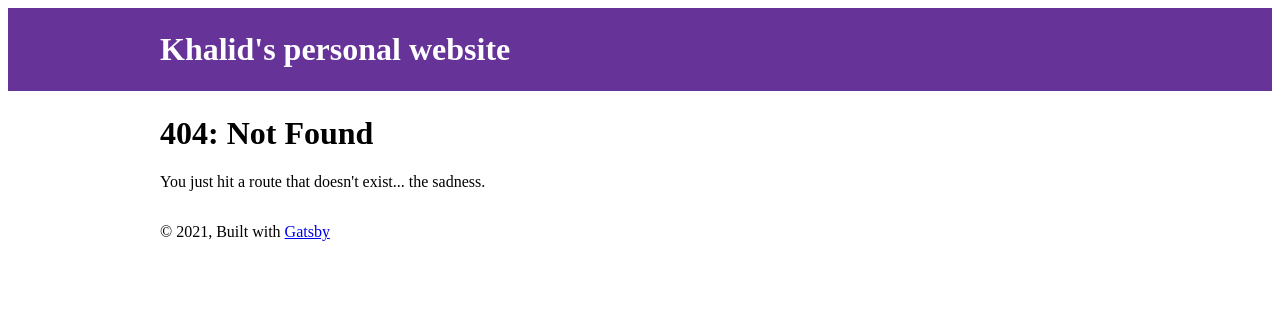
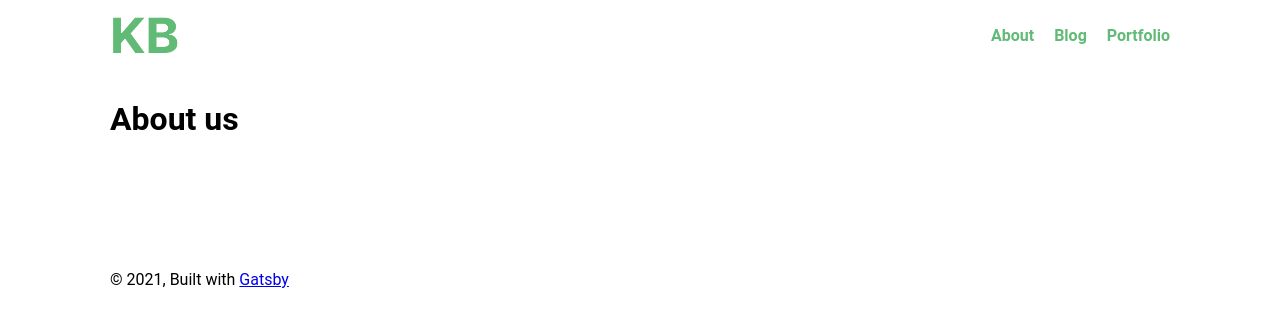
Before and after one commit to alhajr20/My-Website, a Gatsby site: page /about in a window 1280 px wide. Before the commit this address had no page. Built offline with nearby package versions, Linux system fonts and the light colour scheme; Gatsby itself is replaced by a stand-in of ours.

Commit message:
created nav section

```diff
--- a/gatsby-config.js
+++ b/gatsby-config.js
@@ -4,10 +4,12 @@ module.exports = {
     description: `Kick off your next, great Gatsby project with this default starter. This barebones starter ships with the main Gatsby configuration files you might need.`,
     author: `@gatsbyjs`,
     siteUrl: `https://gatsbystarterdefaultsource.gatsbyjs.io/`,
+    logo: 'src/images/KB.png',
   },
   plugins: [
     `gatsby-plugin-react-helmet`,
     `gatsby-plugin-image`,
+    `gatsby-plugin-sass`,
     {
       resolve: `gatsby-source-filesystem`,
       options: {
--- a/package.json
+++ b/package.json
@@ -11,9 +11,11 @@
     "gatsby-plugin-manifest": "^3.8.0",
     "gatsby-plugin-offline": "^4.8.0",
     "gatsby-plugin-react-helmet": "^4.8.0",
+    "gatsby-plugin-sass": "^4.8.0",
     "gatsby-plugin-sharp": "^3.8.0",
     "gatsby-source-filesystem": "^3.8.0",
     "gatsby-transformer-sharp": "^3.8.0",
+    "node-sass": "^6.0.1",
     "prop-types": "^15.7.2",
     "react": "^17.0.1",
     "react-dom": "^17.0.1",
--- a/src/components/header.js
+++ b/src/components/header.js
@@ -2,31 +2,44 @@ import * as React from "react"
 import PropTypes from "prop-types"
 import { Link } from "gatsby"
 
-const Header = ({ siteTitle }) => (
+import logo from '../images/KB.png';
+
+const Header = () => (
   <header
     style={{
-      background: `rebeccapurple`,
+      background: `none`,
       marginBottom: `1.45rem`,
     }}
+
+    className="header"
   >
     <div
       style={{
         margin: `0 auto`,
-        maxWidth: 960,
-        padding: `1.45rem 1.0875rem`,
+        maxWidth: 1100,
+        padding: `10px 20px`,
       }}
+      className="header__wrapper"
     >
       <h1 style={{ margin: 0 }}>
-        <Link
-          to="/"
-          style={{
-            color: `white`,
-            textDecoration: `none`,
-          }}
-        >
-          {siteTitle}
+        <Link to="/">
+          <img src={logo} alt="header logo" />
         </Link>
       </h1>
+
+      <nav className="header__nav">
+        <ul>
+          <li>
+            <Link to="/about">About</Link>
+          </li>
+          <li>
+            <Link to="/about">Blog</Link>
+          </li>
+          <li>
+            <Link to="/about">Portfolio</Link>
+          </li>
+        </ul>
+      </nav>
     </div>
   </header>
 )
--- a/src/components/layout.js
+++ b/src/components/layout.js
@@ -1,22 +1,17 @@
-/**
- * Layout component that queries for data
- * with Gatsby's useStaticQuery component
- *
- * See: https://www.gatsbyjs.com/docs/use-static-query/
- */
-
 import * as React from "react"
 import PropTypes from "prop-types"
 import { useStaticQuery, graphql } from "gatsby"
 
-import Header from "./header"
+import Header from "./header";
+import '../styles/index.scss';
 
 const Layout = ({ children }) => {
   const data = useStaticQuery(graphql`
     query SiteTitleQuery {
       site {
         siteMetadata {
-          title
+          title,
+          logo
         }
       }
     }
@@ -24,15 +19,15 @@ const Layout = ({ children }) => {
 
   return (
     <>
-      <Header siteTitle={data.site.siteMetadata?.title || `Title`} />
+      <Header siteTitle={data.site.siteMetadata?.logo} />
       <div
         style={{
           margin: `0 auto`,
-          maxWidth: 960,
-          padding: `0 1.0875rem 1.45rem`,
+          maxWidth: 1100,
+          padding: `0 20px`,
         }}
       >
-        <main>{children}</main>
+        <main style={{padding: `100px 0`}}>{children}</main>
         <footer
           style={{
             marginTop: `2rem`,
--- /dev/null
+++ b/src/pages/about.js
@@ -0,0 +1,13 @@
+import * as React from "react"
+
+import Layout from "../components/layout"
+import Seo from "../components/seo"
+
+const AboutPage = () => (
+  <Layout>
+    <Seo title="About" />
+    <h1>About us</h1>
+  </Layout>
+)
+
+export default AboutPage
--- a/src/pages/using-typescript.tsx
+++ /dev/null
@@ -1,50 +0,0 @@
-// If you don't want to use TypeScript you can delete this file!
-import * as React from "react"
-import { PageProps, Link, graphql } from "gatsby"
-
-import Layout from "../components/layout"
-import Seo from "../components/seo"
-
-type DataProps = {
-  site: {
-    buildTime: string
-  }
-}
-
-const UsingTypescript: React.FC<PageProps<DataProps>> = ({ data, path }) => (
-  <Layout>
-    <Seo title="Using TypeScript" />
-    <h1>Gatsby supports TypeScript by default!</h1>
-    <p>
-      This means that you can create and write <em>.ts/.tsx</em> files for your
-      pages, components etc. Please note that the <em>gatsby-*.js</em> files
-      (like gatsby-node.js) currently don't support TypeScript yet.
-    </p>
-    <p>
-      For type checking you'll want to install <em>typescript</em> via npm and
-      run <em>tsc --init</em> to create a <em>.tsconfig</em> file.
-    </p>
-    <p>
-      You're currently on the page "{path}" which was built on{" "}
-      {data.site.buildTime}.
-    </p>
-    <p>
-      To learn more, head over to our{" "}
-      <a href="https://www.gatsbyjs.com/docs/typescript/">
-        documentation about TypeScript
-      </a>
-      .
-    </p>
-    <Link to="/">Go back to the homepage</Link>
-  </Layout>
-)
-
-export default UsingTypescript
-
-export const query = graphql`
-  {
-    site {
-      buildTime(formatString: "YYYY-MM-DD hh:mm a z")
-    }
-  }
-`
--- /dev/null
+++ b/src/styles/index.scss
@@ -0,0 +1,50 @@
+* {
+    margin: 0;
+    padding: 0;
+    box-sizing: border-box;
+}
+
+body {
+    font-family: 'Roboto', sans-serif;
+}
+
+.header {
+    position: fixed;
+    width: 100%;
+    &__wrapper {
+        display: flex;
+        justify-content: space-between;
+        align-items: center;
+        h1 {
+            a {
+                display: flex;
+                justify-content: center;
+                align-items: center;
+                img {
+                    width: 70px;
+                    height: 50px;
+                }
+            }
+        }
+    }
+
+    &__nav {
+        ul {
+            list-style: none;
+            display: flex;
+            justify-content: space-between;
+            li {
+                &:not(:last-child) {
+                    margin-right: 20px;
+                }
+
+                a {
+                    text-decoration: none;
+                    font-size: 16px;
+                    color: #61bb76;
+                    font-weight: 700;
+                }
+            }
+        }
+    }
+}
```
Also changed, not shown: src/components/seo.js (+0 -7 lines), src/pages/tags.js (added, +13 -0 lines), src/pages/team.js (added, +13 -0 lines), 1 other file.
